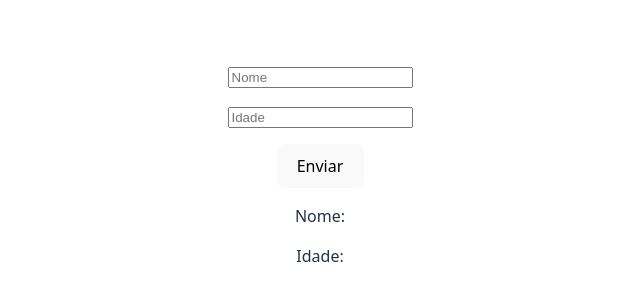
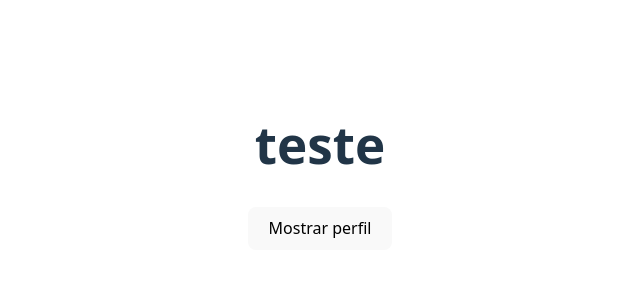
Before and after one commit to becsnr/react, a React (Vite) app: page / in a window 1280 px wide. Shown: the part 234-534 px from the top of the page, without its empty margins (320-960 px from the left). Built offline with nearby package versions, Linux system fonts and the light colour scheme.

Commit message:
mostrar / esconder perfil

```diff
--- a/src/App.jsx
+++ b/src/App.jsx
@@ -1,11 +1,11 @@
 import './App.css'
 import Aula08 from './aulas/Aula08'
-import Ex020 from './exercicios/ex020/Ex020'
+import Ex016 from './exercicios/ex016/Ex016'
 
 function App() {
   return (
     // <Aula08 />
-    <Ex020 />
+    <Ex016 />
   )
 }
 
--- a/src/exercicios/ex016/Botao.jsx
+++ b/src/exercicios/ex016/Botao.jsx
@@ -1,7 +1,5 @@
 function Botao({texto, onClick}) {
-    return (
-        <button type="button" onClick={onClick}>{texto}</button>
-    )
+    return <button onClick={onClick}>{texto}</button>
 }
 
 export default Botao
--- a/src/exercicios/ex016/Ex016.jsx
+++ b/src/exercicios/ex016/Ex016.jsx
@@ -1,18 +1,20 @@
 import { useState } from "react"
+import Perfil from "./Perfil"
 import Botao from "./Botao"
 
 function Ex016() {
-    const [mostrar, setMostrar] = useState(true)
+    const [mostrarPerfil, setMostrarPerfil] = useState(false)
 
     function show() {
-        setMostrar(!mostrar)
+        setMostrarPerfil(!mostrarPerfil)
     }
 
     return (
         <>
-            <Botao texto={"Mostrar / Esconder texto"} onClick={show} />
+            <h1>teste</h1>
+            <Botao texto={mostrarPerfil ? "Esconder perfil" : "Mostrar perfil"} onClick={show} />
 
-            {mostrar && <p>Esse texto aparece e some</p>}
+            {mostrarPerfil && <Perfil />}
         </>
     )
 }
--- /dev/null
+++ b/src/exercicios/ex016/Perfil.jsx
@@ -0,0 +1,10 @@
+function Perfil() {
+    return (
+        <>
+            <p>Nome: Bangtan</p>
+            <p>Idade: 14</p>
+        </>
+    )
+}
+
+export default Perfil
```
